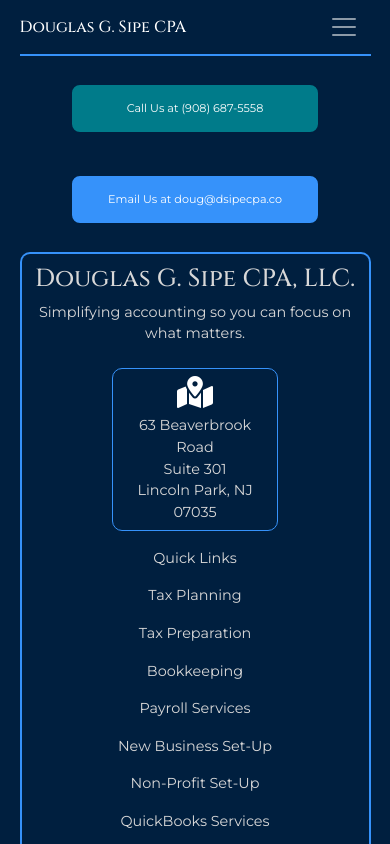
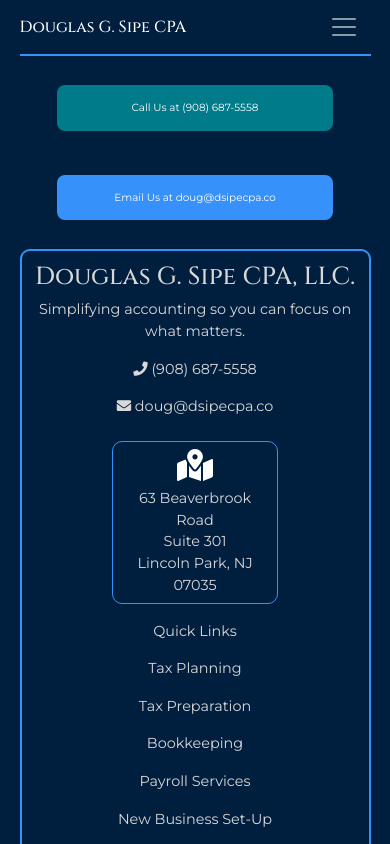
Before and after one commit to danrsidd/DSipeCPA-React, a React (Create React App) app: page /contact in a window 390 px wide. Built offline with nearby package versions, Linux system fonts and the light colour scheme.

Commit message:
Add contact info to footer and update mobile sizing

```diff
--- a/public/styles.css
+++ b/public/styles.css
@@ -537,12 +537,15 @@
             flex-direction: column;
   }
   .contact-buttons-container button {
-    font-size: 0.7rem;
-    width: 250px;
+    font-size: 0.65rem;
+    width: 90%;
+    max-width: 280px;
     height: auto;
     padding: 15px 10px;
     white-space: normal;
     word-wrap: break-word;
+    overflow-wrap: break-word;
+  }
     overflow-wrap: break-word;
   }
   footer {
--- a/src/components/ind_components/Footer.js
+++ b/src/components/ind_components/Footer.js
@@ -14,6 +14,14 @@
 							Simplifying accounting so you can focus on what
 							matters.
 						</p>
+						<div className="footer-contact">
+							<p>
+								<i className="fas fa-phone"></i> (908) 687-5558
+							</p>
+							<p>
+								<i className="fas fa-envelope"></i> doug@dsipecpa.co
+							</p>
+						</div>
 						<Link to="https://maps.app.goo.gl/Lk9KA2Bi1WwhsL1a9" target="_blank">
 							<div className="container footer-address-container">
 								<i className="fas fa-map-marked-alt"></i>
```
